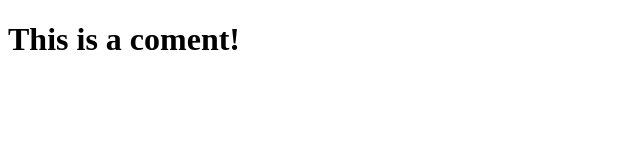
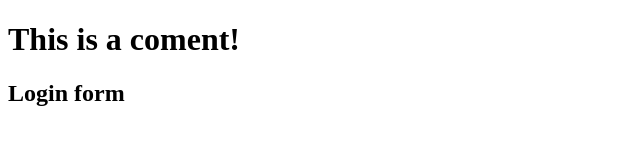
Before and after one commit to KleiAliaj/My-app-sample, a plain HTML site: page index.html in a window 1280 px wide. Shown: the whole page, without its empty margins (0-640 px from the left). Drawn offline with Linux system fonts and the light colour scheme.

Commit message:
Log in form

```diff
--- /dev/null
+++ b/dir2/app2.js
@@ -0,0 +1 @@
+console.log(13435);
--- a/index.html
+++ b/index.html
@@ -5,5 +5,6 @@
 </head>
 <body>
 <h1>This is a coment!</h1>
+<h2> Login form</h2>
 </body>
 </html>
```
Also changed, not shown: login.html (added, +1 -0 lines), log.txt (added).
